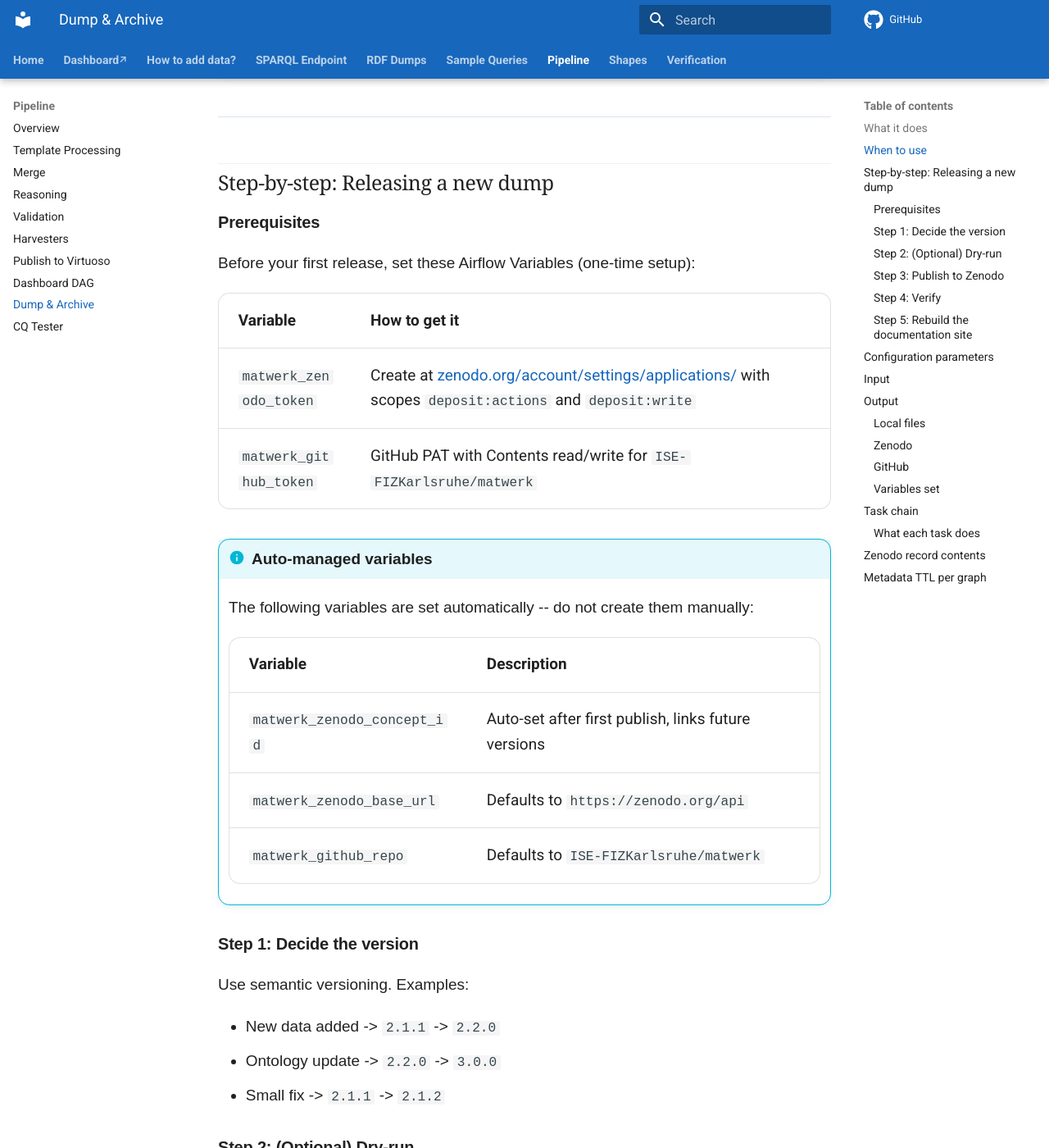
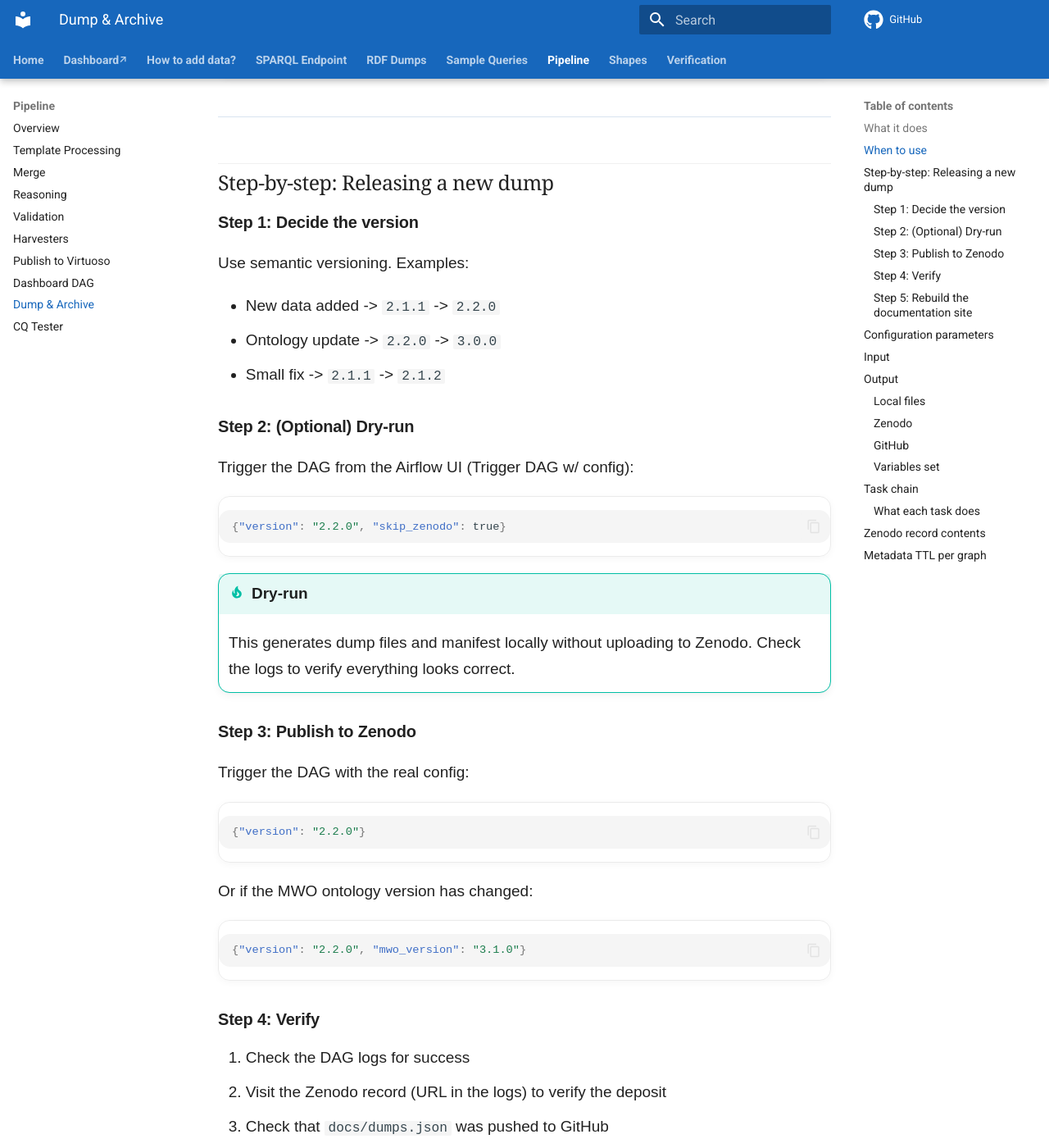
Before and after one commit to ISE-FIZKarlsruhe/matwerk, an MkDocs documentation site: the page built from docs/pipeline/dump-and-archive.md, in a window 1280 px wide and 1400 px high, scrolled down 862 px. Shown: the whole window at 82% size. Built offline with MkDocs 1.6.1 and Material for MkDocs 9.7.7, drawn with Linux system fonts in a browser that asks for light colours; comment, search, counter and statistics services are not loaded.

```diff
--- a/docs/pipeline/dump-and-archive.md
+++ b/docs/pipeline/dump-and-archive.md
@@ -21,24 +21,6 @@
 ---
 
 ## Step-by-step: Releasing a new dump
-
-### Prerequisites
-
-Before your first release, set these Airflow Variables (one-time setup):
-
-| Variable | How to get it |
-|----------|---------------|
-| `matwerk_zenodo_token` | Create at [zenodo.org/account/settings/applications/](https://zenodo.org/account/settings/applications/) with scopes `deposit:actions` and `deposit:write` |
-| `matwerk_github_token` | GitHub PAT with Contents read/write for `ISE-FIZKarlsruhe/matwerk` |
-
-!!! info "Auto-managed variables"
-    The following variables are set automatically -- do not create them manually:
-
-    | Variable | Description |
-    |----------|-------------|
-    | `matwerk_zenodo_concept_id` | Auto-set after first publish, links future versions |
-    | `matwerk_zenodo_base_url` | Defaults to `https://zenodo.org/api` |
-    | `matwerk_github_repo` | Defaults to `ISE-FIZKarlsruhe/matwerk` |
 
 ### Step 1: Decide the version
 
```
Also changed, not shown: docs/dumps.md (+3 -3 lines).
